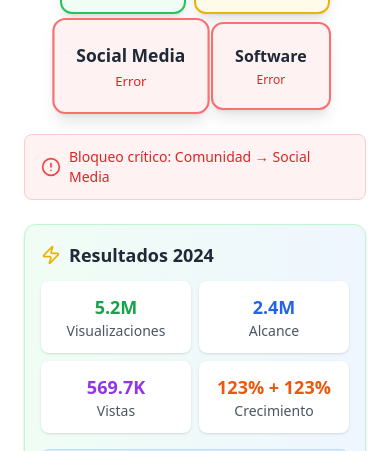
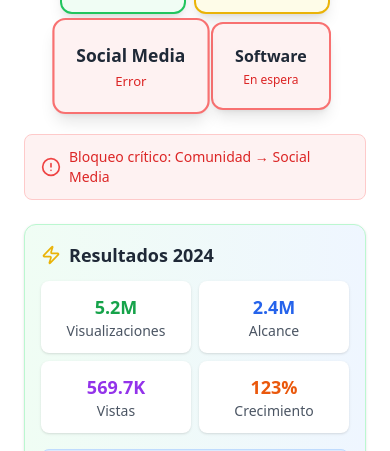
Before and after one commit to deivipluss/landing, a Next.js app: page /ktdrallounge in a window 390 px wide. Shown: the part 328-779 px from the top of the page. Built offline with nearby package versions, Linux system fonts and the light colour scheme.

Commit message:
loung14e

```diff
--- a/app/ktdrallounge/page.tsx
+++ b/app/ktdrallounge/page.tsx
@@ -87,7 +87,7 @@ export default function DiagnosticoDigital() {
         <Card className="p-3 min-w-[120px] md:min-w-40 text-center border-2 border-red-400 bg-red-50 shadow-lg hover:shadow-xl transition-shadow">
           <CardContent className="p-2">
             <div className="font-semibold text-gray-800">Software</div>
-            <div className="text-xs text-red-600 mt-1 md:hidden">Error</div>
+            <div className="text-xs text-red-600 mt-1 md:hidden">En espera</div>
           </CardContent>
         </Card>
       </div>
@@ -119,7 +119,7 @@ export default function DiagnosticoDigital() {
               <div className="text-gray-600">Vistas</div>
             </div>
             <div className="bg-white p-3 rounded-lg shadow flex-1 min-w-[120px] text-center">
-              <div className="text-orange-600 font-semibold text-lg">123% + 123%</div>
+              <div className="text-orange-600 font-semibold text-lg">123%</div>
               <div className="text-gray-600">Crecimiento</div>
             </div>
           </div>
@@ -571,7 +571,7 @@ export default function DiagnosticoDigital() {
             >
               <div className="text-lg font-semibold text-green-700 mb-1">¡OFERTA ESPECIAL HOY!</div>
               <div className="text-2xl font-bold text-green-600">Descuento de S/1,000</div>
-              <p className="text-gray-600 text-sm mt-1">Si completas la transacción hoy mismo</p>
+              <p className="text-gray-600 text-sm mt-1">Solo si completas la transacción hoy mismo</p>
             </motion.div>
 
             <a
```
